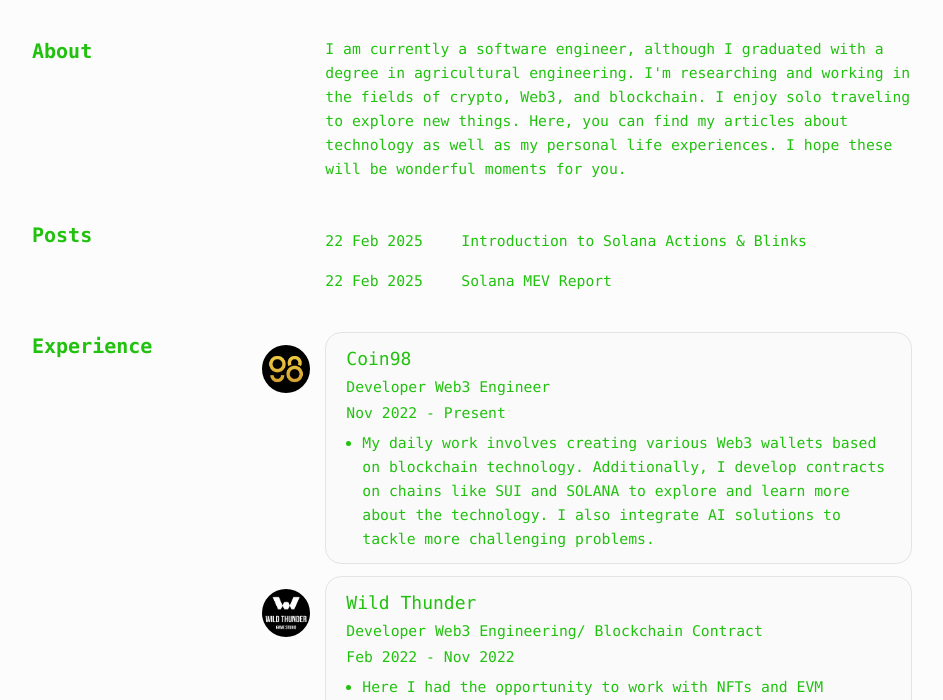
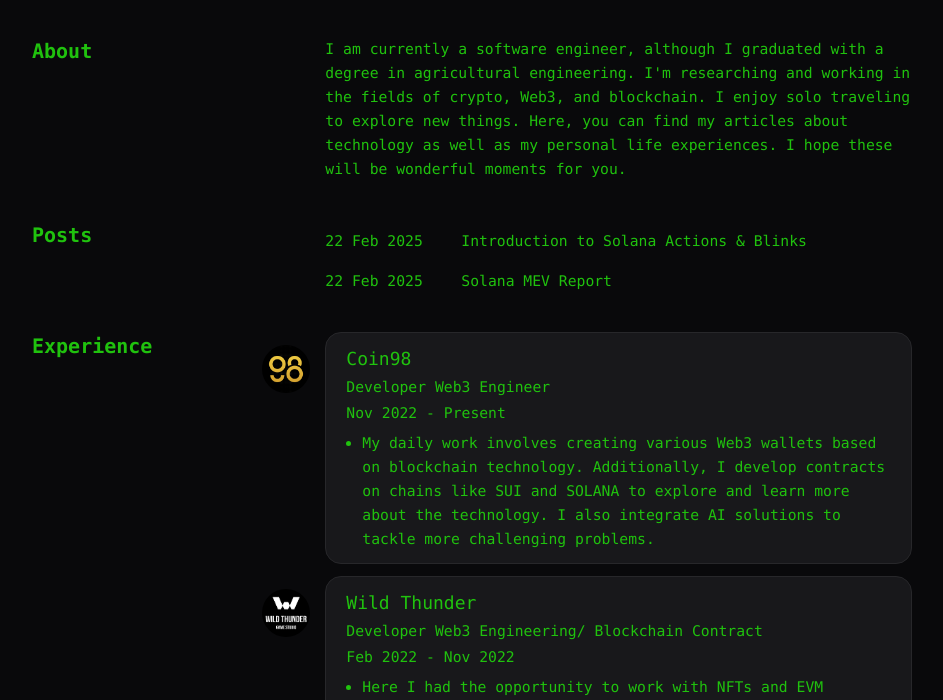
Before and after one commit to truongcongviet/port-individual, an Astro site: page / in a window 1280 px wide. Shown: the part 400-1100 px from the top of the page, without its empty margins (168-1111 px from the left). Built offline with nearby package versions, Linux system fonts and the light colour scheme; Astro itself is replaced by a stand-in of ours.

Commit message:
update them

```diff
--- a/src/components/ThemeProvider.astro
+++ b/src/components/ThemeProvider.astro
@@ -1,9 +1,10 @@
 <script is:inline>
-	const lightModePref = window.matchMedia('(prefers-color-scheme: light)')
+	const lightModePref = window.matchMedia('(prefers-color-scheme: dark)')
 
 	// Get user preference from local storage or from browser preference
 	function getUserPref() {
 		const storedTheme = localStorage.getItem('theme') ?? undefined
+		console.log({  storedTheme: localStorage.getItem('theme') })
 		return storedTheme || (lightModePref.matches ? 'light' : 'dark')
 	}
 
```
